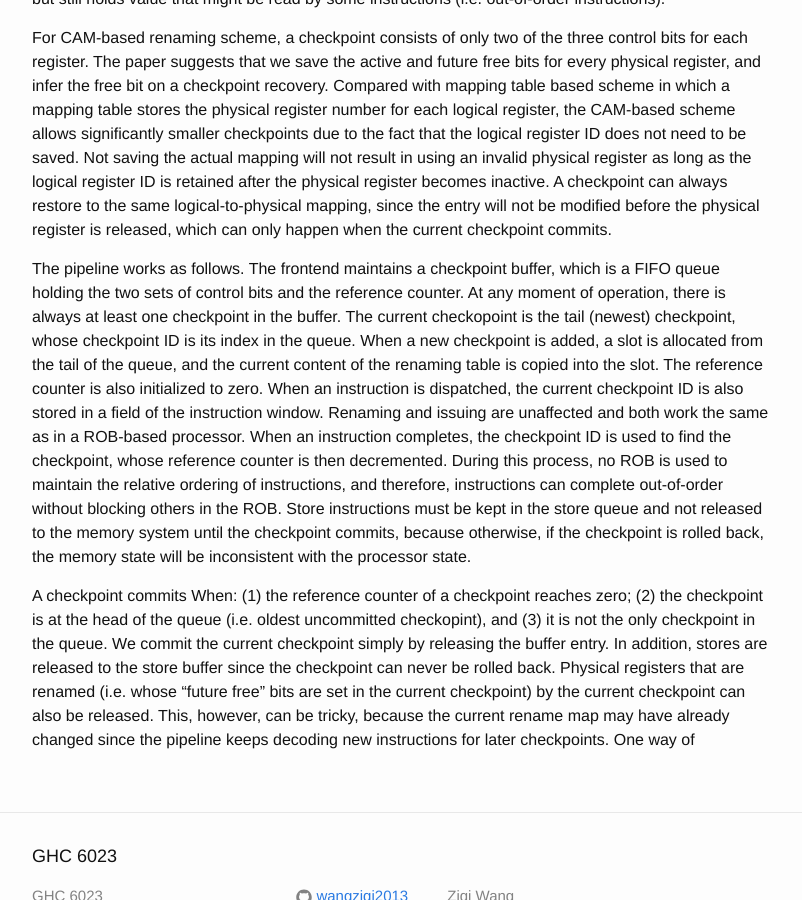
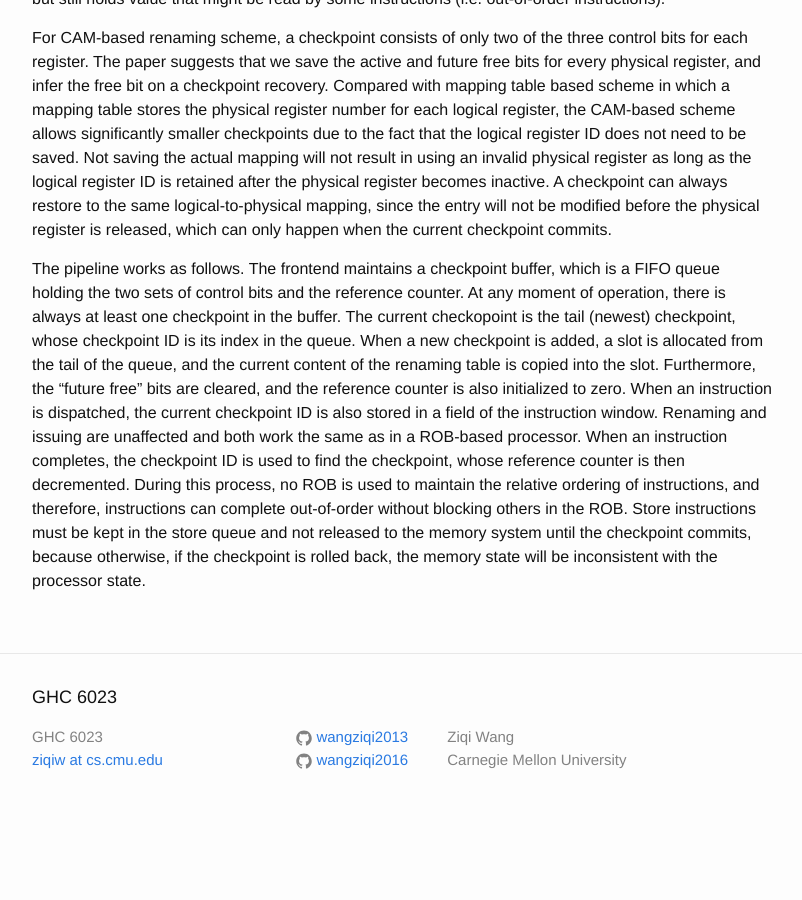
Before and after one commit to wangziqi2013/wangziqi2013.github.io, a Jekyll site: the page built from _posts/2019-09-11-ooo-commit-processors.markdown, in a window 1280 px wide and 900 px high, scrolled down 1591 px. Shown: the whole window, without its empty margins (238-1040 px from the left). Built offline with Jekyll 4.4.1, drawn with Linux system fonts in a browser that asks for light colours; after the commit the page ends 2422 px from its top, so only the background shows below that.

Commit message:
Small change

```diff
--- a/_posts/2019-09-11-ooo-commit-processors.markdown
+++ b/_posts/2019-09-11-ooo-commit-processors.markdown
@@ -75,17 +75,11 @@ The pipeline works as follows. The frontend maintains a checkpoint buffer, which
 control bits and the reference counter. At any moment of operation, there is always at least one checkpoint in the buffer.
 The current checkopoint is the tail (newest) checkpoint, whose checkpoint ID is its index in the queue. When a new
 checkpoint is added, a slot is allocated from the tail of the queue, and the current content of the renaming table is
-copied into the slot. The reference counter is also initialized to zero. When an instruction is dispatched, the current
-checkpoint ID is also stored in a field of the instruction window. Renaming and issuing are unaffected and both work the
-same as in a ROB-based processor. When an instruction completes, the checkpoint ID is used to find the checkpoint, whose
-reference counter is then decremented. During this process, no ROB is used to maintain the relative ordering of instructions,
-and therefore, instructions can complete out-of-order without blocking others in the ROB. Store instructions must be kept
-in the store queue and not released to the memory system until the checkpoint commits, because otherwise, if the checkpoint
-is rolled back, the memory state will be inconsistent with the processor state.
-
-A checkpoint commits When: (1) the reference counter of a checkpoint reaches zero; (2) the checkpoint is at the head of
-the queue (i.e. oldest uncommitted checkopint), and (3) it is not the only checkpoint in the queue. We commit the current
-checkpoint simply by releasing the buffer entry. In addition, stores are released to the store buffer since the checkpoint
-can never be rolled back. Physical registers that are renamed (i.e. whose "future free" bits are set in the current checkpoint)
-by the current checkpoint can also be released. This, however, can be tricky, because the current rename map may have
-already changed since the pipeline keeps decoding new instructions for later checkpoints. One way of
+copied into the slot. Furthermore, the "future free" bits are cleared, and the reference counter is also initialized to
+zero. When an instruction is dispatched, the current checkpoint ID is also stored in a field of the instruction window.
+Renaming and issuing are unaffected and both work the same as in a ROB-based processor. When an instruction completes, the
+checkpoint ID is used to find the checkpoint, whose reference counter is then decremented. During this process, no ROB is
+used to maintain the relative ordering of instructions, and therefore, instructions can complete out-of-order without
+blocking others in the ROB. Store instructions must be kept in the store queue and not released to the memory system until
+the checkpoint commits, because otherwise, if the checkpoint is rolled back, the memory state will be inconsistent with
+the processor state.
```
